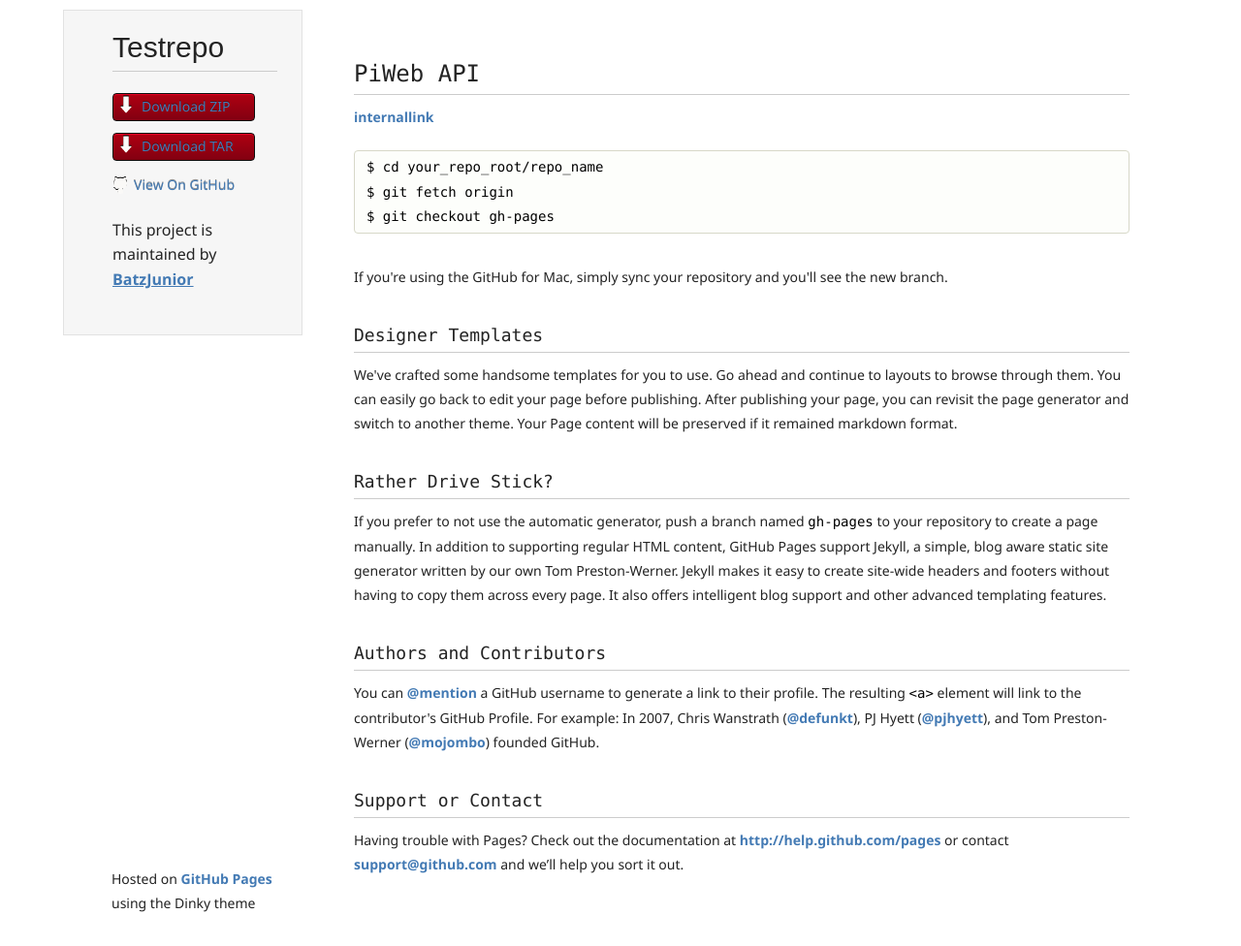
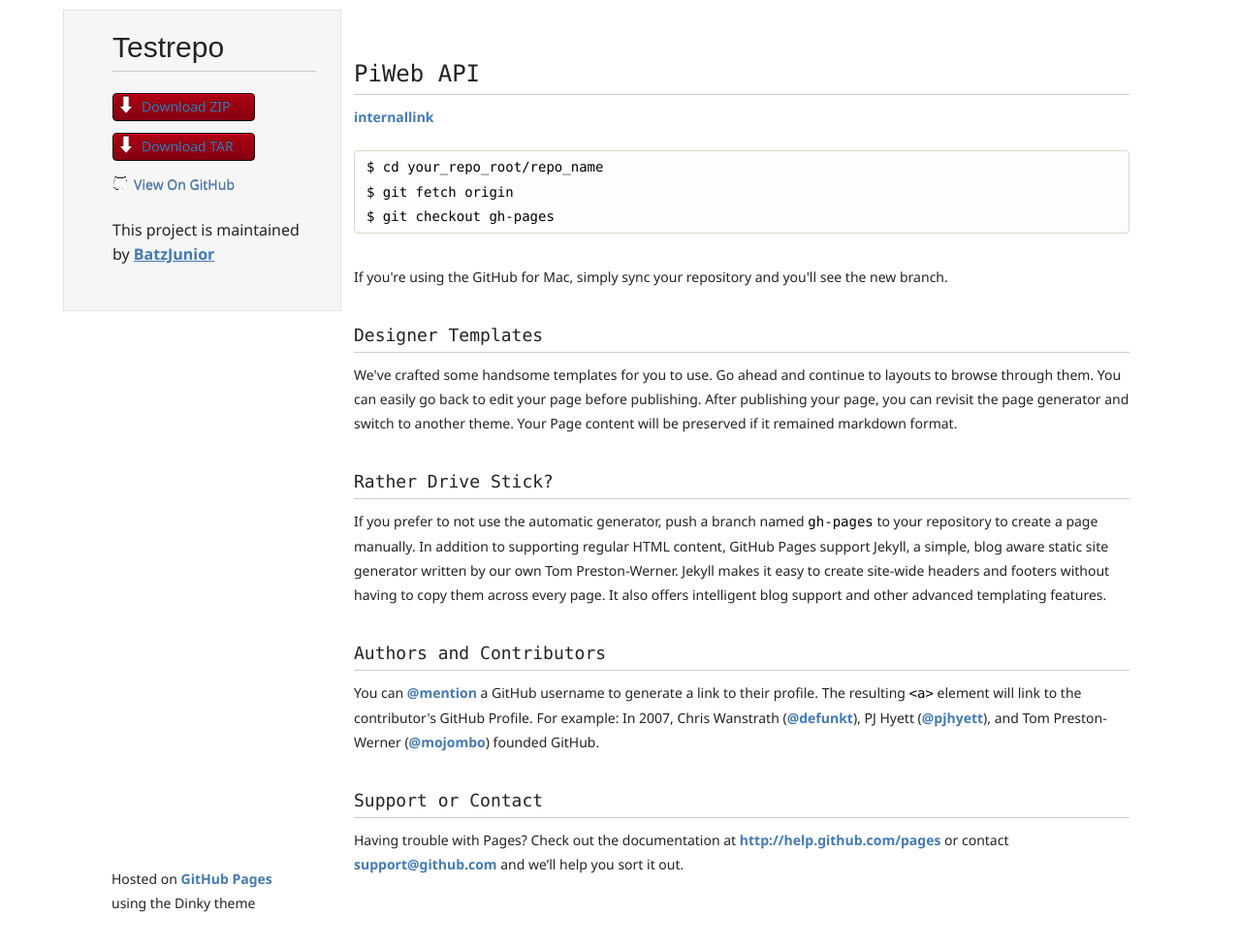
Before and after one commit to BatzJunior/testrepo, a Jekyll site: the page index.html, which Jekyll copies as it is, in a window 1280 px wide and 976 px high. Shown: the whole window at 97% size. Built offline with Jekyll 4.4.1, drawn with Linux system fonts in a browser that asks for light colours.

Commit message:
Update styles.css

```diff
--- a/stylesheets/styles.css
+++ b/stylesheets/styles.css
@@ -205,7 +205,7 @@ td {
 
 header {
 	background-color: #F6F6F6;
-	width:170px;
+	max-width:210px;
 	float:left;
 	position:fixed;
 	border: 1px solid #E2E2E2;
```
